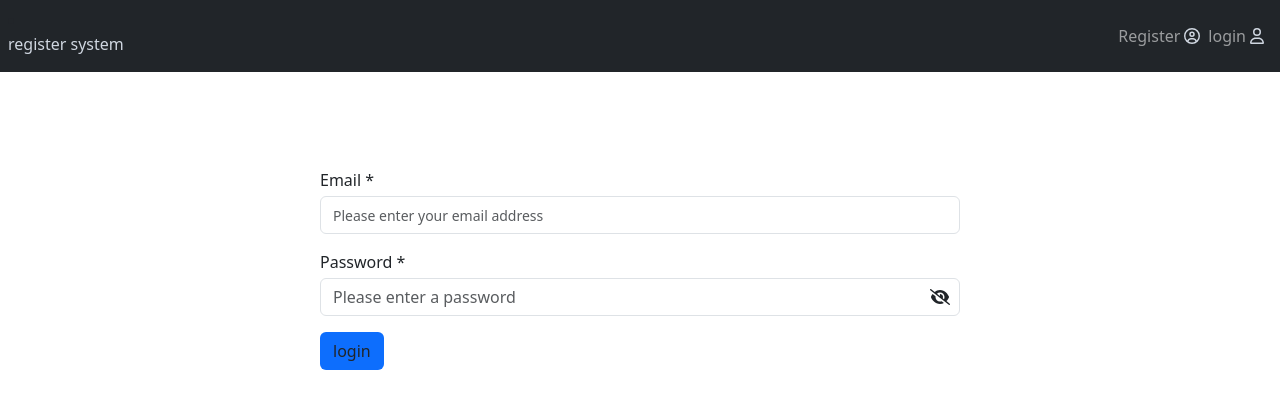
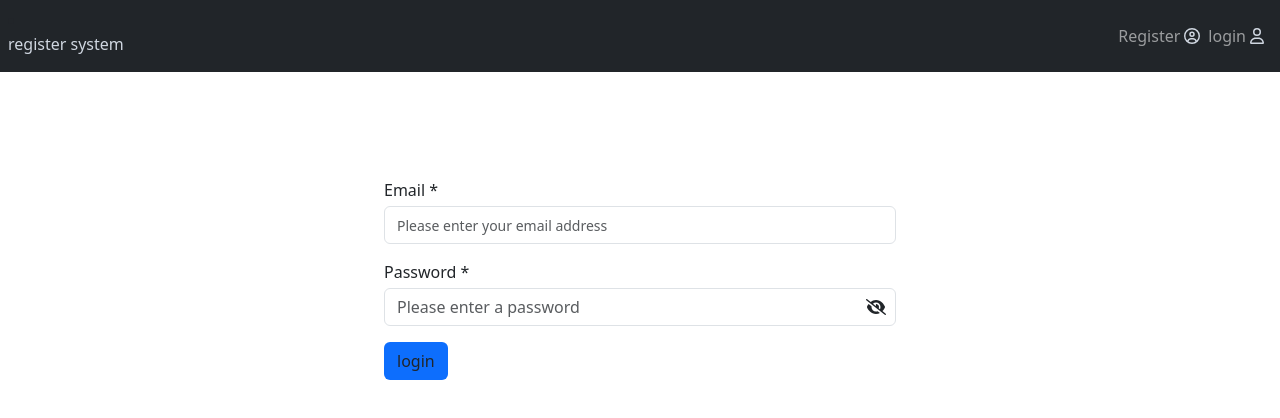
Before and after one commit to amallhalim/react_Task, a React (Create React App) app: page /Login in a window 1280 px wide. Shown: the top 418 px of the page. Built offline with nearby package versions, Linux system fonts and the light colour scheme.

Commit message:
modify in style

```diff
--- a/ht.html
+++ /dev/null
@@ -1,2 +0,0 @@
-fdmsfa-flip-horizontalfndlf
-<i class="fa fa-calendar-check-o" aria-hidden="true"></i>
--- a/public/index.html
+++ b/public/index.html
@@ -10,7 +10,7 @@
       content="Web site created using create-react-app"
     />
 
-    <link rel="apple-touch-icon" href="%PUBLIC_URL%/logo192.png" />
+    <link rel="apple-touch-icon" href="%PUBLIC_URL%/favicon.icon" />
     <!--
       manifest.json provides metadata used when your web app is installed on a
       user's mobile device or desktop. See https://developers.google.com/web/fundamentals/web-app-manifest/
@@ -32,7 +32,7 @@
       work correctly both with client-side routing and a non-root public URL.
       Learn how to configure a non-root public URL by running `npm run build`.
     -->
-    <title>React App</title>
+    <title>***React App</title>
   </head>
   <body>
     <noscript>You need to enable JavaScript to run this app.</noscript>
--- a/src/index.module.css
+++ b/src/index.module.css
@@ -66,14 +66,13 @@ position: absolute;}
 
 
 /* Default width */
-.container {
-  width: 50%;
-          padding: 10 px;
-          margin: auto;
+.responsivecontainer {
+  width: 40%;
+  margin: 10px auto;
 }
 /* Width for small screens */
 @media (max-width: 767px) {
-  .container {
+  .responsivecontainer {
     width:80%;
           margin: auto;
 
--- a/src/pages/Login.js
+++ b/src/pages/Login.js
@@ -70,9 +70,14 @@ const Login = () => {
           loginFunc(values);
           setUser(values.email, values.password);
         }}
+        validateOnSubmit={true}
+        initialTouched={{ email: true }}
       >
         {({ errors, touched, isValid }) => (
-          <Form className={` ${style.container}  `}>
+          <Form
+            className={` ${style.responsivecontainer}
+            `}
+          >
             {errorMsg ? (
               <div className="alert alert-danger" role="alert">
                 {errorMsg}
--- a/src/pages/Register.js
+++ b/src/pages/Register.js
@@ -33,7 +33,7 @@ const Register = () => {
     password: Yup.string().required("Password is required"),
   });
 
-  const handleSubmit = async values => {
+  const handleSubmit = async (values, { setSubmitting }) => {
     const { email, password } = values;
 
     try {
@@ -41,6 +41,8 @@ const Register = () => {
       navigate("/login");
     } catch (error) {
       setErrorMsg(error?.code);
+    } finally {
+      setSubmitting(false);
     }
   };
 
@@ -52,7 +54,7 @@ const Register = () => {
         onSubmit={handleSubmit}
       >
         {({ errors, touched, isValid }) => (
-          <Form className={`${style.container} `}>
+          <Form className={`${style.responsivecontainer} `}>
             {errorMsg && (
               <div className="alert alert-danger" role="alert">
                 {errorMsg}
```
Also changed, not shown: public/logo8.png (deleted), public/manifest.json, src/index.js (line endings or trailing spaces), src/logo.svg.
